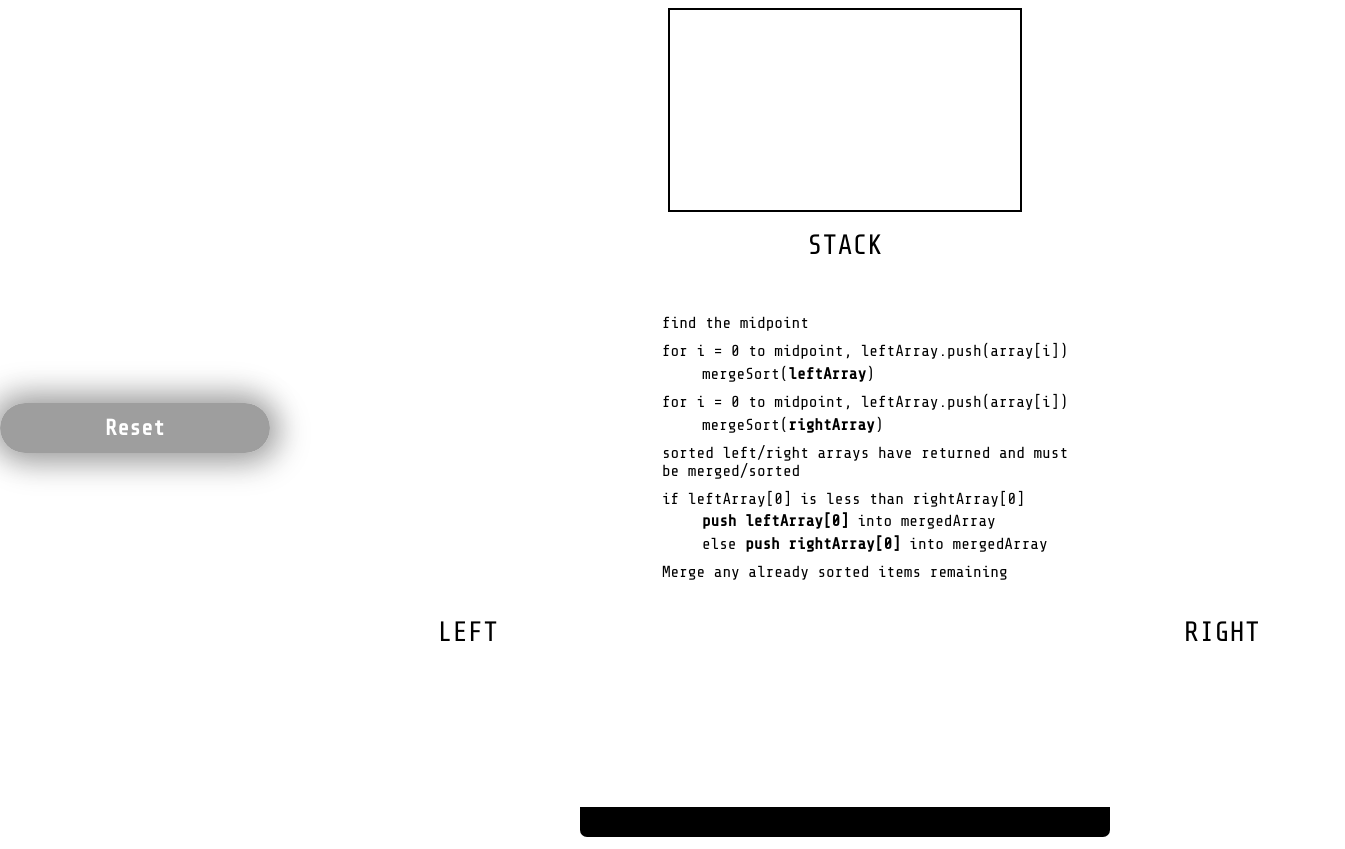
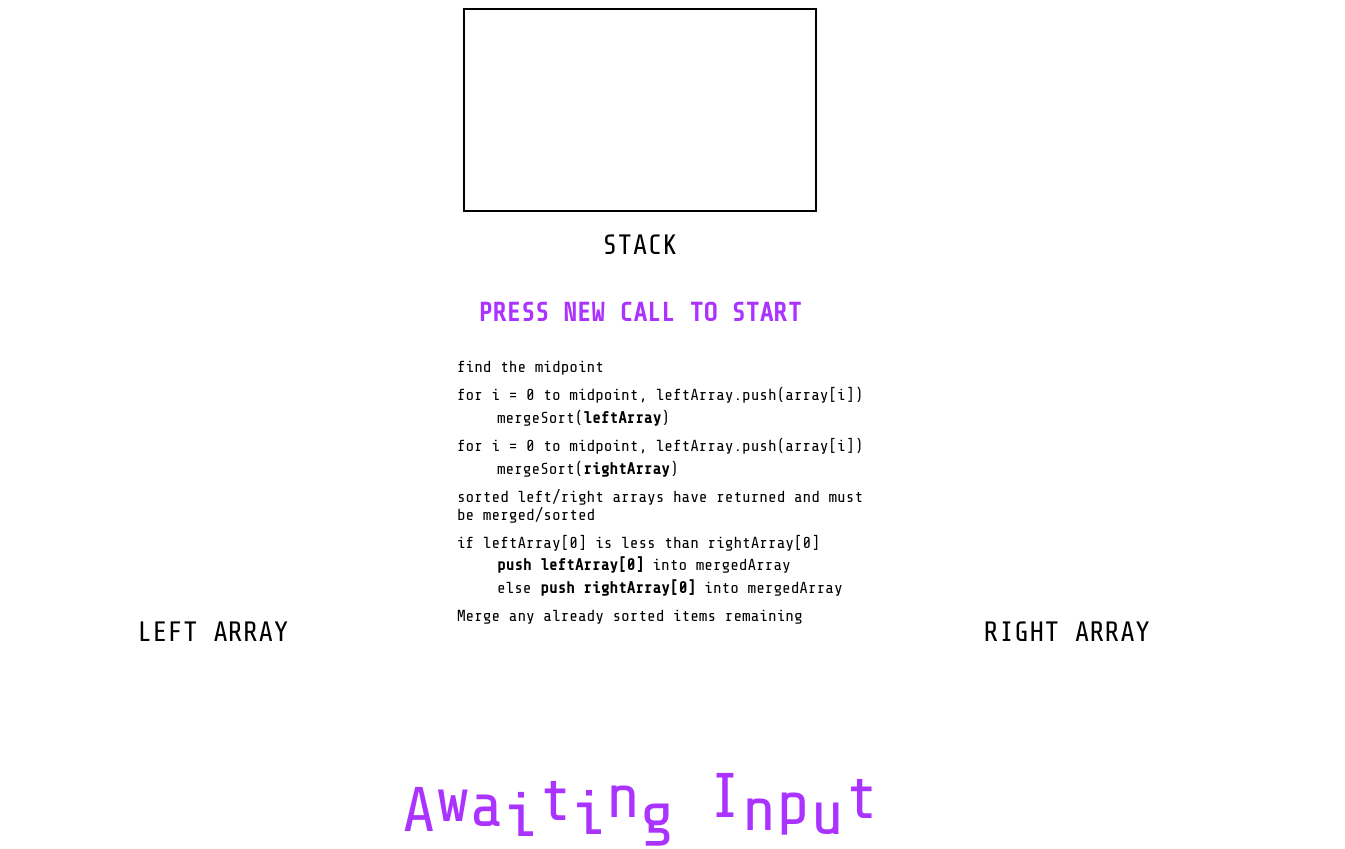
Before and after one commit to capitalbr/Visualized-Merge-Sort, a React (Create React App) app: page / in a window 1280 px wide. Shown: the top 849 px of the page, 1345 px wide, since content can reach past the window. Built offline with nearby package versions, Linux system fonts and the light colour scheme; grey boxes are pictures that could not be loaded.

Commit message:
Finish algorithm visualization functionality

```diff
--- a/src/components/array_index.jsx
+++ b/src/components/array_index.jsx
@@ -9,11 +9,17 @@ export default class ArrayIndex extends React.Component {
     super(props)
 
     this.state = {
-      array: undefined
+      array: undefined,
+      pausePlay: "invisible",
+      opacity: {
+        opacity: "0"
+      }
     }
     this.hold = true;
     this.delay = 500;
     this.animateGrow = "animate-grow"
+    this.initializePausePlay = true;
+    this.handler = () => {};
   }
 
   componentDidMount(){
@@ -37,14 +43,29 @@ export default class ArrayIndex extends React.Component {
   }
 
   intervalSet(delay = 500, initialSet = true){
+    if (this.state.pausePlay === "PLAY") return;
     if (initialSet) return delay;
     clearInterval(this.interval);
     this.delay = delay;
     this.timerStart();
   }
 
+  intervalPause(){
+    clearInterval(this.interval);
+    this.interval = undefined;
+  }
+
   timerStart(){
     this.interval = setInterval(this.timerCallback.bind(this), this.delay);
+  }
+
+  togglePausePlay(){
+    this.interval ? this.intervalPause() : this.timerStart();
+    if (this.state.pausePlay === "PLAY") {
+      this.setState({ pausePlay: "PAUSE" });
+    } else if (this.state.pausePlay === "PAUSE") {
+      this.setState({ pausePlay: "PLAY" });
+    }
   }
 
   toggleAnimation(){
@@ -56,14 +77,45 @@ export default class ArrayIndex extends React.Component {
   }
 
   render(){
-    let items, stack, left, right, stackMessage, message;
+    let stack, left, right, message;
+
+    let items = <div id="awaiting-input">
+      <div id="a">A</div>
+      <div id="w">w</div>
+      <div id="a2">a</div>
+      <div id="i">i</div>
+      <div id="t">t</div>
+      <div id="i2">i</div>
+      <div id="n">n</div>
+      <div id="g">g</div>&nbsp;
+      <div id="i3">I</div>
+      <div id="n2">n</div>
+      <div id="p">p</div>
+      <div id="u">u</div>
+      <div id="t2">t</div>
+    </div>
+    let stackMessage = "PRESS NEW CALL TO START"
     if (this.state.array) {
       items = this.state.array.map((item, idx) => {
         return <div className={`idx-${idx} array-main-item`} key={`${item}-@i${idx}`}>
           <ArrayIndexItem item={item}/>
         </div>
       })
+
+      if (this.initializePausePlay) {
+        this.setState({
+          pausePlay: "PAUSE",
+          opacity: {
+            opacity: 1
+          }
+        });
+        this.initializePausePlay = false;
+        this.handler = () => {
+          return this.togglePausePlay.bind(this);
+        }
+      }
     }
+
     if (this.state.stack) {
       stack = this.state.stack.map((level, idx) => {
         return <li key={`${level}-${idx}`}>{`[${level.join(", ")}]`}</li>
@@ -209,7 +261,7 @@ export default class ArrayIndex extends React.Component {
       <div className="array-container">
         <div className="secondary-displays">
           <div className="left-right">
-            <div className="box-title-bottom">LEFT</div>
+            <div className="box-title-bottom">LEFT ARRAY</div>
             <div id="left-right-item">{left}</div>
           </div>
           <div className="stack">
@@ -219,12 +271,12 @@ export default class ArrayIndex extends React.Component {
             </div>
           </div>
           <div className="left-right">
-            <div className="box-title-bottom">RIGHT</div>
+            <div className="box-title-bottom">RIGHT ARRAY</div>
             <div id="left-right-item">{right}</div>
           </div>
         </div>
         <div className="pseudo-container">
-          {stackMessage}
+          <div className="stackMessage">{stackMessage}</div>
           <ul id="list">
             <li style={styleMid}>find the midpoint</li>
             <li>
@@ -292,6 +344,21 @@ export default class ArrayIndex extends React.Component {
         <div className="array-main">
           {items}
         </div>
+        <div
+          className="user-controls"
+          id="play-pause"
+          style={this.state.opacity}>
+          <div className="menu-card">
+            <div onClick={this.handler()}>
+              {this.state.pausePlay}
+            </div>
+          </div>
+          <div className="menu-card">
+            <div onClick={this.timerCallback.bind(this)}>
+              NEXT STEP
+            </div>
+          </div>
+        </div>
       </div>
     )
   }
--- a/src/components/main.jsx
+++ b/src/components/main.jsx
@@ -140,20 +140,15 @@ export default class Main extends React.Component {
 
     return(
       <div className="main">
-        <div className="user-controls">
-          <div className="menu-card" onClick={this.restartAnimation.bind(this)}>
-            <div className="menu-card-img">
-              <img src="https://media.giphy.com/media/Qvp6Z2fidQR34IcwQ5/giphy.gif"/>
-            </div>
-            <div className="menu-card-title">
-              <p>Reset</p>
-            </div>
-          </div>
-        </div>
+
         <ArrayIndex arrays={arrays} stacks={stacks} lefts={lefts} rights={rights}
           messages={messages}
         />
-
+        <div className="user-controls">
+          <div className="menu-card" onClick={this.restartAnimation.bind(this)}>
+              <div>NEW CALL</div>
+          </div>
+        </div>
         {/* <div style={{display: "flex"}}>
           <ul>{arrays}</ul>
           <ul>{left}</ul>
--- a/src/stylesheets/array.scss
+++ b/src/stylesheets/array.scss
@@ -3,7 +3,6 @@
   flex-direction: column;
   align-items: center;
   font-family: 'Share Tech Mono', monospace;
-  margin-left: 90px;
   .secondary-displays{
     display: flex;
     width: 1000px;
@@ -12,9 +11,9 @@
       display: flex;
       justify-content: end;
       flex-direction: column-reverse;
-      width: 150px;
-      min-width: 150px;
-      max-width: 150px;
+      width: 250px;
+      min-width: 250px;
+      max-width: 250px;
       margin: 50px;
       height: 300px;
       transform: translate(0px, 300px);
@@ -38,8 +37,56 @@
     width: 530px;
     height: 200px;
     transform: translate(0px, -110px);
-    border-bottom: 30px solid black;
-    border-radius: 7px;
+    border-bottom: 70px solid black;
+    border-radius: 15px;
+    #awaiting-input{
+      color: #AA33FF;
+      font-size: 63px;
+      padding-top: 30px;
+      display: flex;
+      justify-content: center;
+      align-items: flex-end;
+      width: 100%;
+      #a{
+        animation: float 6s ease-in-out infinite;
+      }
+      #w{
+        animation: float 3s ease-in-out infinite;
+      }
+      #a2{
+        animation: float 4s ease-in-out infinite;
+      }
+      #i{
+        animation: float 5s ease-in-out infinite;
+      }
+      #t{
+        animation: float 3.7s ease-in-out infinite;
+      }
+      #i2{
+        animation: float 4.5s ease-in-out infinite;
+      }
+      #n{
+        animation: float 3.5s ease-in-out infinite;
+      }
+      #g{
+        animation: float 5.5s ease-in-out infinite;
+      }
+      #i3{
+        animation: float 3.5s ease-in-out infinite;
+      }
+      #n2{
+        animation: float 4.2s ease-in-out infinite;
+      }
+      #p{
+        animation: float 2.9s ease-in-out infinite;
+      }
+      #u{
+        animation: float 5.7s ease-in-out infinite;
+      }
+      #t2{
+        animation: float 3.1s ease-in-out infinite;
+      }
+    }
     .array-main-item{
       display: flex;
       flex-direction: column;
@@ -117,6 +164,12 @@
     display: flex;
     flex-direction: column;
     align-items: center;
+    .stackMessage{
+      margin-bottom: 15px;
+      font-weight: 1000;
+      font-size: 26px;
+      color: #AA33FF;
+    }
     // html targeting is buggy so must do this
     #list{
       list-style: none;
@@ -146,6 +199,17 @@
   align-items: center;
 }
 
+// USER CONTROLS MODIFICATION FOR ArrayIndex component
+#play-pause{
+  transform: translate(96px, -171px);
+  display: flex;
+  justify-content: space-between;
+  width: 325px;
+  height: 53px;
+}
+
+
+// ANIMATIONS
 
 .animate-right{
   animation: diagonalRight 0.5s 1;
@@ -196,3 +260,16 @@
   0% { transform: scale(0.4); }
   100% { transform: scale(1) }
 }
+
+
+@keyframes float {
+	0% {
+		transform: translatey(0px);
+	}
+	50% {
+		transform: translatey(-20px);
+	}
+	100% {
+		transform: translatey(0px);
+	}
+}
--- a/src/stylesheets/cards.scss
+++ b/src/stylesheets/cards.scss
@@ -10,44 +10,20 @@
 
 
 .menu-card{
-  padding: 10px 35px;
-  margin-top: 7px;
-  display: flex;
-  justify-content: center;
-  margin: 30px auto;
-  width: 200px;
-  height: 30px;
-  border-radius: 40px;
-  box-shadow: 5px 5px 30px 7px rgba(0,0,0,0.25), -5px -5px 30px 7px rgba(0,0,0,0.22);
   cursor: pointer;
-  transition: 0.4s;
   align-items: center;
-  font-size: 20px;
-  // background-image: url("https://media.giphy.com/media/Qvp6Z2fidQR34IcwQ5/giphy.gif");
-  &-img{
-    width: inherit;
-    width: 270px;
-    height: 50px;
-    border-radius: 40px;
-    img{
-      width: inherit;
-      height: inherit;
-      border-radius: 40px;
-      object-fit: cover;
-    }
+  // color: rgb(0, 255, 0);
+  color: white;
+  div{
+    transition: 0.4s;
+    width: fit-content;
+    padding: 7px 12px 7px 12px;
+    &:hover{
+      transform: scale(0.9, 0.9);
+      color: #AA33FF;
+      font-weight: 1000;
+      border-radius: 100px;
+      background-color: white;
   }
-  &-title{
-    display: flex;
-    align-items: center;
-    font-weight: bold;
-    font-size: 22px;
-    height: 40px;
-    position: absolute;
-    color: white;
-  }
-  &:hover{
-    transform: scale(0.9, 0.9);
-    box-shadow: 5px 5px 30px 15px rgba(0,0,0,0.25),
-    -5px -5px 30px 15px rgba(0,0,0,0.22);
   }
 }
--- a/src/stylesheets/main.scss
+++ b/src/stylesheets/main.scss
@@ -1,14 +1,15 @@
 .main{
-  display: flex;
   width: 100%;
-  justify-content: center;
+  // justify-content: center;
   font-family: 'Share Tech Mono', monospace;
   .user-controls{
+    margin: 0;
+    transform: translate(-168px, -224px);
+    font-size: 35px;
     display: flex;
-    margin-bottom: 100px;
-    align-items: center;
     justify-content: center;
-    width: 240px;
-    padding-left: 80px;
+    // width: fit-content;
+    width: 100%;
+    z-index: 1
   }
 }
--- a/src/stylesheets/output.css
+++ b/src/stylesheets/output.css
@@ -4,7 +4,6 @@
   flex-direction: column;
   align-items: center;
   font-family: "Share Tech Mono", monospace;
-  margin-left: 90px;
 }
 .array-container .secondary-displays {
   display: flex;
@@ -15,9 +14,9 @@
   display: flex;
   justify-content: end;
   flex-direction: column-reverse;
-  width: 150px;
-  min-width: 150px;
-  max-width: 150px;
+  width: 250px;
+  min-width: 250px;
+  max-width: 250px;
   margin: 50px;
   height: 300px;
   transform: translate(0px, 300px);
@@ -40,8 +39,56 @@
   width: 530px;
   height: 200px;
   transform: translate(0px, -110px);
-  border-bottom: 30px solid black;
-  border-radius: 7px;
+  border-bottom: 70px solid black;
+  border-radius: 15px;
+}
+.array-container .array-main #awaiting-input {
+  color: #AA33FF;
+  font-size: 63px;
+  padding-top: 30px;
+  display: flex;
+  justify-content: center;
+  align-items: flex-end;
+  width: 100%;
+}
+.array-container .array-main #awaiting-input #a {
+  animation: float 6s ease-in-out infinite;
+}
+.array-container .array-main #awaiting-input #w {
+  animation: float 3s ease-in-out infinite;
+}
+.array-container .array-main #awaiting-input #a2 {
+  animation: float 4s ease-in-out infinite;
+}
+.array-container .array-main #awaiting-input #i {
+  animation: float 5s ease-in-out infinite;
+}
+.array-container .array-main #awaiting-input #t {
+  animation: float 3.7s ease-in-out infinite;
+}
+.array-container .array-main #awaiting-input #i2 {
+  animation: float 4.5s ease-in-out infinite;
+}
+.array-container .array-main #awaiting-input #n {
+  animation: float 3.5s ease-in-out infinite;
+}
+.array-container .array-main #awaiting-input #g {
+  animation: float 5.5s ease-in-out infinite;
+}
+.array-container .array-main #awaiting-input #i3 {
+  animation: float 3.5s ease-in-out infinite;
+}
+.array-container .array-main #awaiting-input #n2 {
+  animation: float 4.2s ease-in-out infinite;
+}
+.array-container .array-main #awaiting-input #p {
+  animation: float 2.9s ease-in-out infinite;
+}
+.array-container .array-main #awaiting-input #u {
+  animation: float 5.7s ease-in-out infinite;
+}
+.array-container .array-main #awaiting-input #t2 {
+  animation: float 3.1s ease-in-out infinite;
 }
 .array-container .array-main .array-main-item {
   display: flex;
@@ -120,6 +167,12 @@
   flex-direction: column;
   align-items: center;
 }
+.array-container .pseudo-container .stackMessage {
+  margin-bottom: 15px;
+  font-weight: 1000;
+  font-size: 26px;
+  color: #AA33FF;
+}
 .array-container .pseudo-container #list {
   list-style: none;
 }
@@ -140,6 +193,14 @@
   justify-content: center;
   flex-direction: column;
   align-items: center;
+}
+
+#play-pause {
+  transform: translate(96px, -171px);
+  display: flex;
+  justify-content: space-between;
+  width: 325px;
+  height: 53px;
 }
 
 .animate-right {
@@ -210,19 +271,29 @@
     transform: scale(1);
   }
 }
+@keyframes float {
+  0% {
+    transform: translatey(0px);
+  }
+  50% {
+    transform: translatey(-20px);
+  }
+  100% {
+    transform: translatey(0px);
+  }
+}
 .main {
-  display: flex;
   width: 100%;
-  justify-content: center;
   font-family: "Share Tech Mono", monospace;
 }
 .main .user-controls {
+  margin: 0;
+  transform: translate(-168px, -224px);
+  font-size: 35px;
   display: flex;
-  margin-bottom: 100px;
-  align-items: center;
   justify-content: center;
-  width: 240px;
-  padding-left: 80px;
+  width: 100%;
+  z-index: 1;
 }
 
 .box-title-bottom {
@@ -234,44 +305,21 @@
 }
 
 .menu-card {
-  padding: 10px 35px;
-  margin-top: 7px;
-  display: flex;
-  justify-content: center;
-  margin: 30px auto;
-  width: 200px;
-  height: 30px;
-  border-radius: 40px;
-  box-shadow: 5px 5px 30px 7px rgba(0, 0, 0, 0.25), -5px -5px 30px 7px rgba(0, 0, 0, 0.22);
   cursor: pointer;
-  transition: 0.4s;
   align-items: center;
-  font-size: 20px;
-}
-.menu-card-img {
-  width: inherit;
-  width: 270px;
-  height: 50px;
-  border-radius: 40px;
-}
-.menu-card-img img {
-  width: inherit;
-  height: inherit;
-  border-radius: 40px;
-  object-fit: cover;
-}
-.menu-card-title {
-  display: flex;
-  align-items: center;
-  font-weight: bold;
-  font-size: 22px;
-  height: 40px;
-  position: absolute;
   color: white;
 }
-.menu-card:hover {
+.menu-card div {
+  transition: 0.4s;
+  width: fit-content;
+  padding: 7px 12px 7px 12px;
+}
+.menu-card div:hover {
   transform: scale(0.9, 0.9);
-  box-shadow: 5px 5px 30px 15px rgba(0, 0, 0, 0.25), -5px -5px 30px 15px rgba(0, 0, 0, 0.22);
+  color: #AA33FF;
+  font-weight: 1000;
+  border-radius: 100px;
+  background-color: white;
 }
 
 /*# sourceMappingURL=output.css.map */
```
Also changed, not shown: 1 other file (tests, documents, lock files or other folders).
